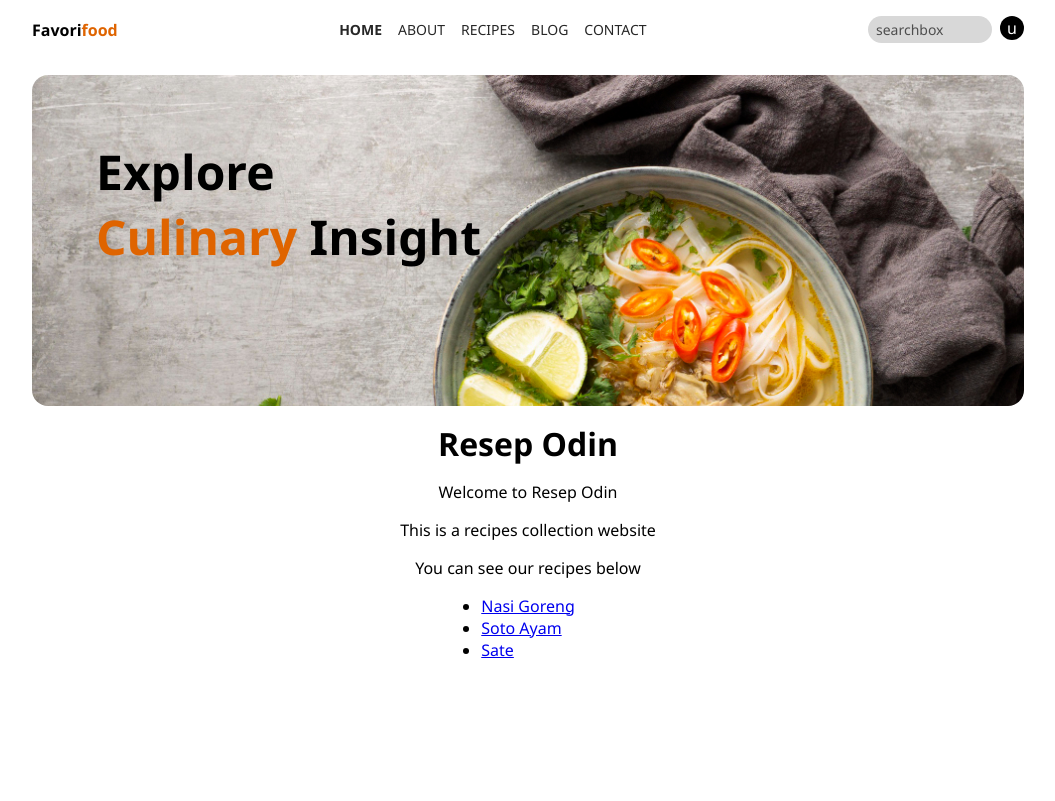
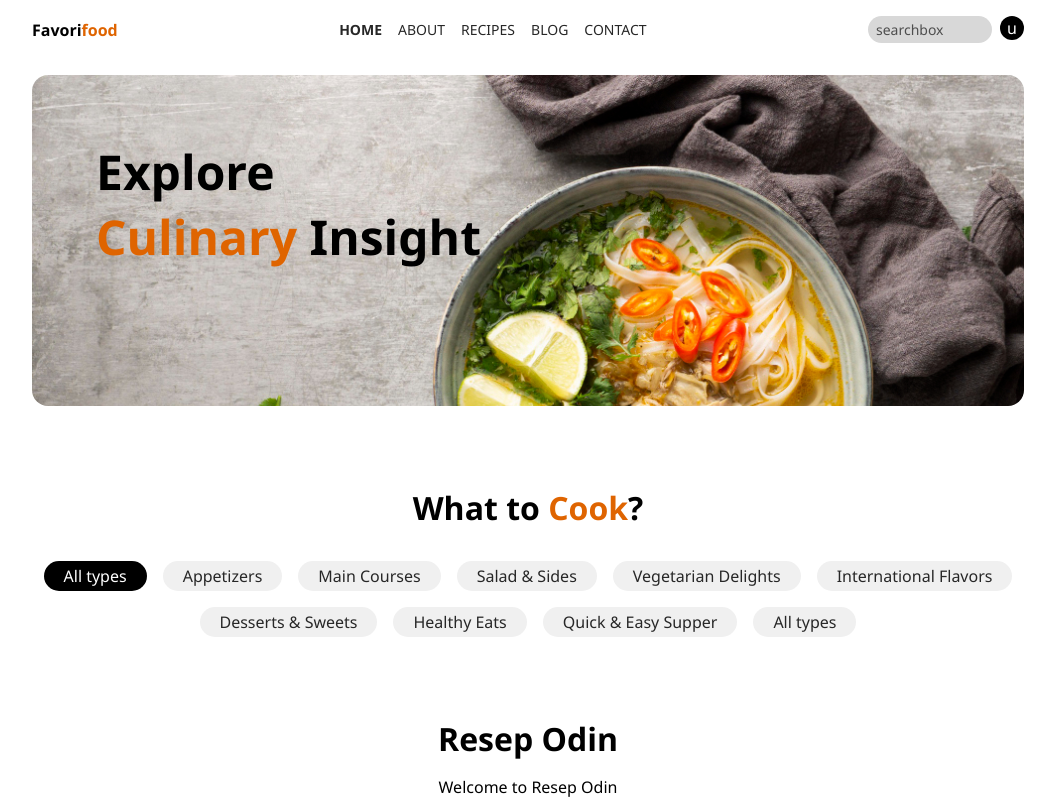
Before and after one commit to fath-nasrudin/resep-odin, a plain HTML site: page index.html in a window 1280 px wide. Shown: the top 801 px of the page, without its empty margins (112-1167 px from the left). Drawn offline with Linux system fonts and the light colour scheme.

Commit message:
Add recipes filter style

```diff
--- a/index.html
+++ b/index.html
@@ -37,6 +37,21 @@
       </div>
     </div>
 
+    <section class="cook-section container">
+      <h2>What to <span class="text-accent">Cook</span>?</h2>
+      <div class="cooknav">
+        <div class="cooknav-item active">All types</div>
+        <div class="cooknav-item">Appetizers</div>
+        <div class="cooknav-item">Main Courses</div>
+        <div class="cooknav-item">Salad & Sides</div>
+        <div class="cooknav-item">Vegetarian Delights</div>
+        <div class="cooknav-item">International Flavors</div>
+        <div class="cooknav-item">Desserts & Sweets</div>
+        <div class="cooknav-item">Healthy Eats</div>
+        <div class="cooknav-item">Quick & Easy Supper</div>
+        <div class="cooknav-item">All types</div>
+      </div>
+    </section>
     <h1>Resep Odin</h1>
     <p>Welcome to Resep Odin</p>
     <p>This is a recipes collection website</p>
--- a/styles/style.css
+++ b/styles/style.css
@@ -18,6 +18,10 @@ body {
 .container {
   max-width: 1024px;
   padding-inline: 16px;
+}
+
+.text-accent {
+  color: rgb(223, 100, 0);
 }
 
 .header {
@@ -109,3 +113,39 @@ body {
 .hero-text-accent {
   color: rgb(223, 100, 0);
 }
+
+/* cook section */
+.cook-section {
+  padding-block: 64px;
+  display: flex;
+  flex-direction: column;
+  align-items: center;
+  gap: 32px;
+}
+
+.cook-section h2 {
+  font-size: 2rem;
+}
+
+.cooknav {
+  display: flex;
+  flex-wrap: wrap;
+  justify-content: center;
+  gap: 16px;
+}
+
+.cooknav-item {
+  padding: 4px 20px;
+  background-color: rgb(240, 240, 240);
+  color: rgb(39, 39, 39);
+  border-radius: 16px;
+  display: flex;
+  justify-content: center;
+  align-items: center;
+  cursor: pointer;
+}
+
+.cooknav-item.active {
+  background-color: black;
+  color: white;
+}
```
